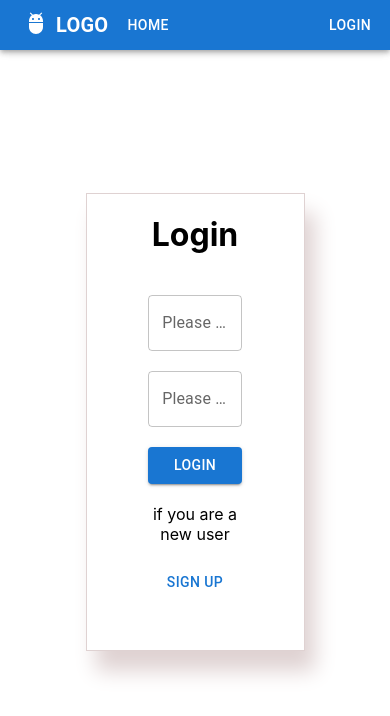
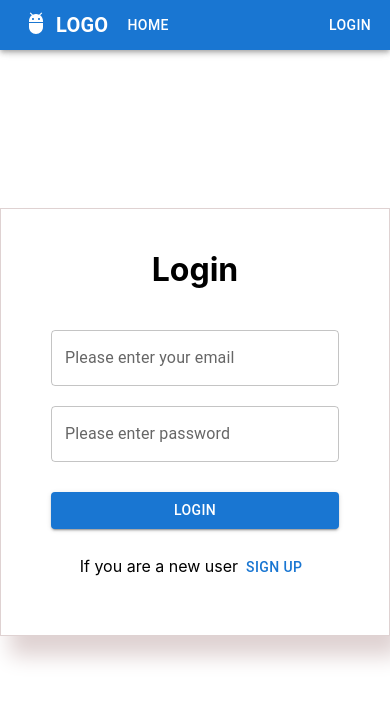
Before and after one commit to Rajgupta152/Food-app-client, a React (Create React App) app: page /Login in a window 390 px wide. Shown: the top 716 px of the page. Built offline with nearby package versions, Linux system fonts and the light colour scheme; no server answers.

Commit message:
make form responsive

```diff
--- a/src/App.css
+++ b/src/App.css
@@ -39,7 +39,7 @@
 
 /* Register.js */
 .container form{
-  width: 30%;
+  width: 400px;
   height: auto;
   display: flex;
   flex-direction: column;
@@ -50,5 +50,5 @@
   border: 1px solid rgb(223, 210, 210);
   box-shadow: 10px 20px 20px rgb(223, 210, 210);
   padding: 50px;
-  padding-top: 0;
+  padding-top: 20px;
 }
--- a/src/components/Login.js
+++ b/src/components/Login.js
@@ -62,7 +62,7 @@ const handleShowPassword = () => {
                  label = "Please enter your email"
                  onChange={formik.handleChange}
                  sx={{
-                    width: "80%"
+                    width: "100%"
                  }}
 
                  ></TextField>
@@ -74,7 +74,7 @@ const handleShowPassword = () => {
                  label = "Please enter password"
                  onChange={formik.handleChange}
                  sx={{
-                    width: "80%"
+                    width: "100%"
                  }}
                  InputProps={{endAdornment: formik.values.password && (
                     <InputAdornment position="start" onClick = {handleShowPassword}>
@@ -85,13 +85,14 @@ const handleShowPassword = () => {
                  {formik.errors.password && (<Typography color="error">{formik.errors.password}</Typography>)}
                  <Button
                  type="submit"
-                 sx={{
-                    width: "80%"
-                 }}
+                 fullWidth
                  variant="contained"
+                 sx={{mt: "10px"}}
                   >Login</Button>
-                  <span>if you are a new user</span>
-                  <Button onClick={() => navigate('/Register')} sx={{display: "inline-block"}}>Sign up</Button>
+                 <Box>
+                 <span>If you are a new user</span>
+                  <Button onClick={() => navigate('/Register')} sx={{display: "inline"}}>Sign up</Button>
+                 </Box>
             </form>
         </Box>
     )
--- a/src/components/Register.js
+++ b/src/components/Register.js
@@ -38,7 +38,7 @@ export const Register = (props) => {
                  label = "Please enter your full name"
                  onChange={formik.handleChange}
                  sx={{
-                    width: "80%"
+                    width: "100%"
                  }}
                  ></TextField>
                  {formik.errors.name && (<Typography color="error">{formik.errors.name}</Typography>)}
@@ -48,7 +48,7 @@ export const Register = (props) => {
                  label = "Please enter your email"
                  onChange={formik.handleChange}
                  sx={{
-                    width: "80%"
+                    width: "100%"
                  }}
                  ></TextField>
                  {formik.errors.email && (<Typography color="error">{formik.errors.email}</Typography>)}
@@ -58,15 +58,13 @@ export const Register = (props) => {
                  label = "Please enter password"
                  onChange={formik.handleChange}
                  sx={{
-                    width: "80%"
+                    width: "100%"
                  }}
                  ></TextField>
                  {formik.errors.password && (<Typography color="error">{formik.errors.password}</Typography>)}
                  <Button
                  type="submit"
-                 sx={{
-                    width: "80%"
-                 }}
+                 fullWidth
                  variant="contained"
                   >SIGN UP</Button>
             </form>
```
